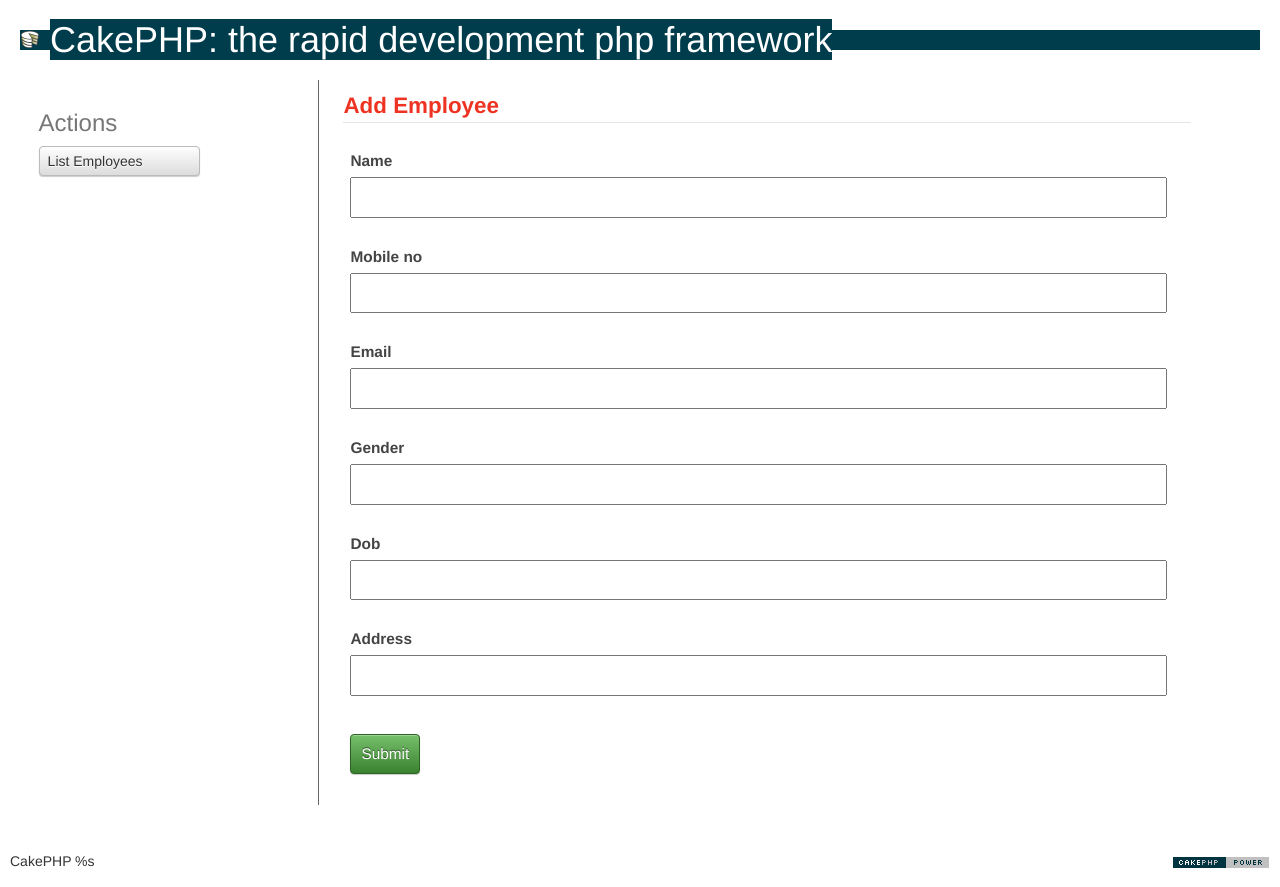
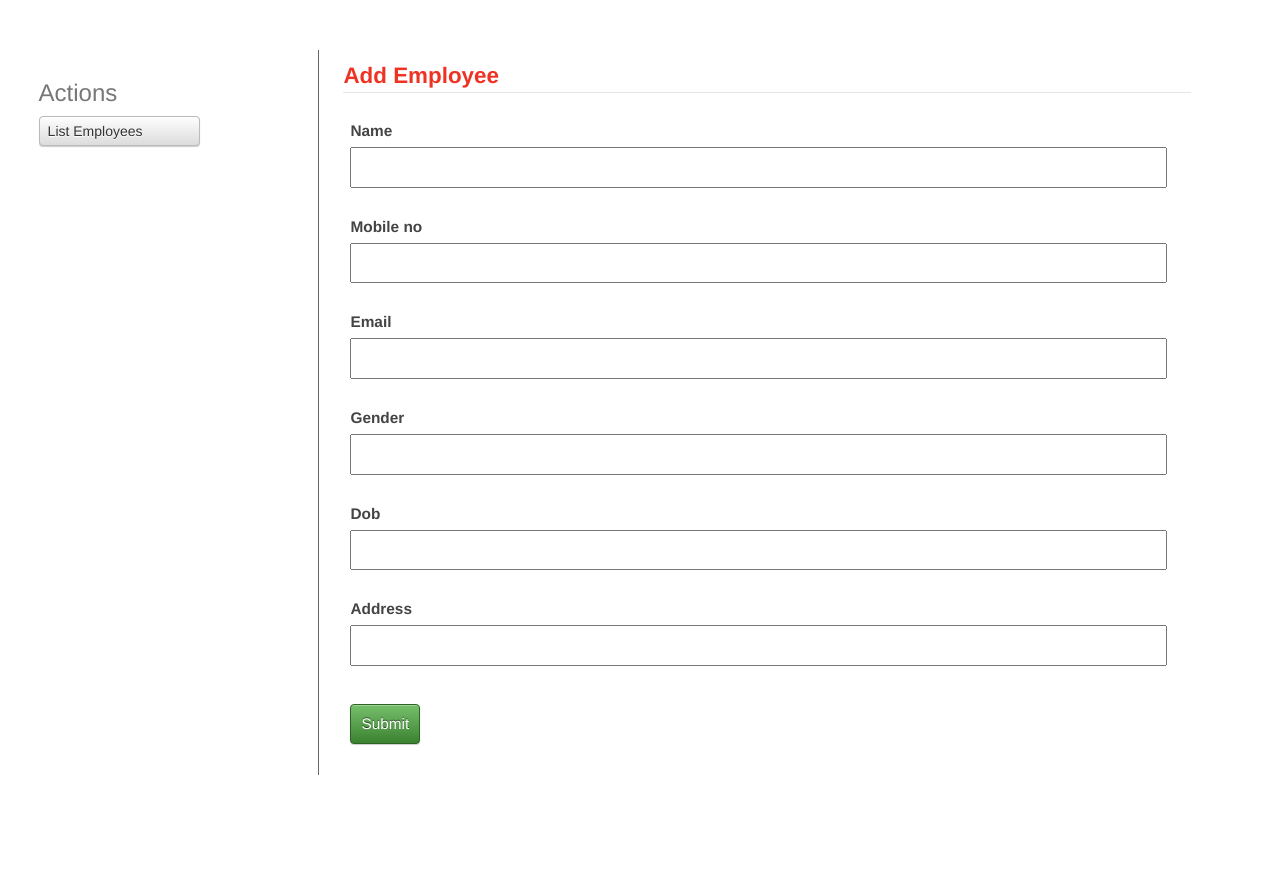
Before and after one commit to thetwinhtwe/EMS-Sample-Lite-, a CakePHP app: the page made by app/View/Employees/add.ctp in a window 1280 px wide. After the commit the page ends 775 px from the top, so only its background shows below. Run offline with PHP 8.4 and a stand-in for CakePHP, Linux system fonts and the light colour scheme; the template is opened without the code that fills it, so the values that code supplies are empty; form fields are guessed from the names that the template uses; some libraries are stand-ins or nearby versions.

Commit message:
Remove cake default style

```diff
--- a/app/View/Layouts/default.ctp
+++ b/app/View/Layouts/default.ctp
@@ -41,7 +41,7 @@
 <body>
 	<div id="container">
 		<div id="header">
-			<h1><?php echo $this->Html->link($cakeDescription, 'http://cakephp.org'); ?></h1>
+			<h1><?//php echo $this->Html->link($cakeDescription, 'http://cakephp.org'); ?></h1>
 		</div>
 		<div id="content">
 		<!--	<h1 class="text-danger">Hello World</h1> -->
@@ -51,17 +51,17 @@
 			<?php echo $this->fetch('content'); ?>
 		</div>
 		<div id="footer">
-			<?php echo $this->Html->link(
+			<?/*php echo $this->Html->link(
 					$this->Html->image('cake.power.gif', array('alt' => $cakeDescription, 'border' => '0')),
 					'http://www.cakephp.org/',
 					array('target' => '_blank', 'escape' => false, 'id' => 'cake-powered')
 				);
-			?>
+			*/?>
 			<p>
-				<?php echo $cakeVersion; ?>
+				<?//php echo $cakeVersion; ?>
 			</p>
 		</div>
 	</div>
-	<?php echo $this->element('sql_dump'); ?>
+	<?//php echo $this->element('sql_dump'); ?>
 </body>
 </html>
```
